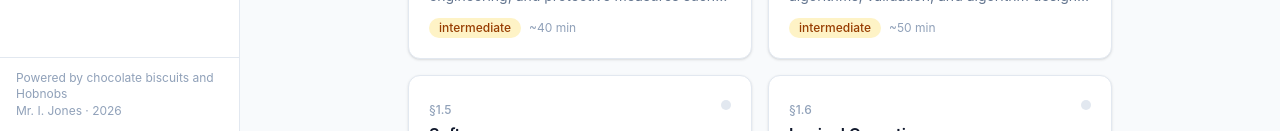
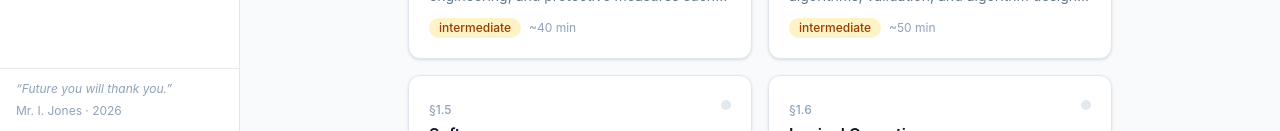
Before and after one commit to illtudjones/WefanAdolygu, a React (Vite) app: page /#/ in a window 1280 px wide. Shown: the part 669-800 px from the top of the page. Built offline with nearby package versions, Linux system fonts and the light colour scheme.

Commit message:
added random quotes

```diff
--- a/src/components/layout/Sidebar.tsx
+++ b/src/components/layout/Sidebar.tsx
@@ -1,8 +1,10 @@
+import { useState } from 'react';
 import { NavLink, useLocation } from 'react-router-dom';
 import { clsx } from 'clsx';
 import type { TopicMeta } from '../../types/topic';
 import { useLang } from '../../context/LangContext';
 import { getTopicProgress } from '../../store/progressStore';
+import { quotes } from '../../data/quotes';
 
 interface SidebarProps {
   topics: TopicMeta[];
@@ -27,6 +29,7 @@ const tabs = ['notes', 'flashcards', 'quiz'] as const;
 export function Sidebar({ topics }: SidebarProps) {
   const location = useLocation();
   const { t } = useLang();
+  const [quote] = useState(() => quotes[Math.floor(Math.random() * quotes.length)]);
 
   return (
     <div className="flex flex-1 flex-col overflow-hidden">
@@ -112,10 +115,10 @@ export function Sidebar({ topics }: SidebarProps) {
     </nav>
     <div className="border-t border-slate-200 px-4 py-3 dark:border-slate-700">
       <p className="text-xs leading-snug text-slate-400 dark:text-slate-500">
-        Powered by chocolate biscuits and Hobnobs
-        <br />
-        Mr. I. Jones · 2026
+        <span className="italic">&ldquo;{quote.text}&rdquo;</span>
+        {quote.author && <span className="block mt-0.5 not-italic">— {quote.author}</span>}
       </p>
+      <p className="mt-1.5 text-xs text-slate-400 dark:text-slate-500">Mr. I. Jones · 2026</p>
     </div>
     </div>
   );
--- /dev/null
+++ b/src/data/quotes.ts
@@ -0,0 +1,15 @@
+export interface Quote {
+  text: string;
+  author?: string;
+}
+
+export const quotes: Quote[] = [
+  { text: "Powered by chocolate biscuits and Hobnobs." },
+  { text: "Do the revision. Get the grade. Simple." },
+  { text: "Future you will thank you." },
+  { text: "You’ve got this… but only if you actually revise." },
+  { text: "Stop scrolling. Start scoring." },
+  { text: "Mwy o waith nawr, llai o straen wedyn." },
+  { text: "Dyma ti—revise a smash it."},
+  { text: "On Wednesdays, we wear pink." },
+];
```
